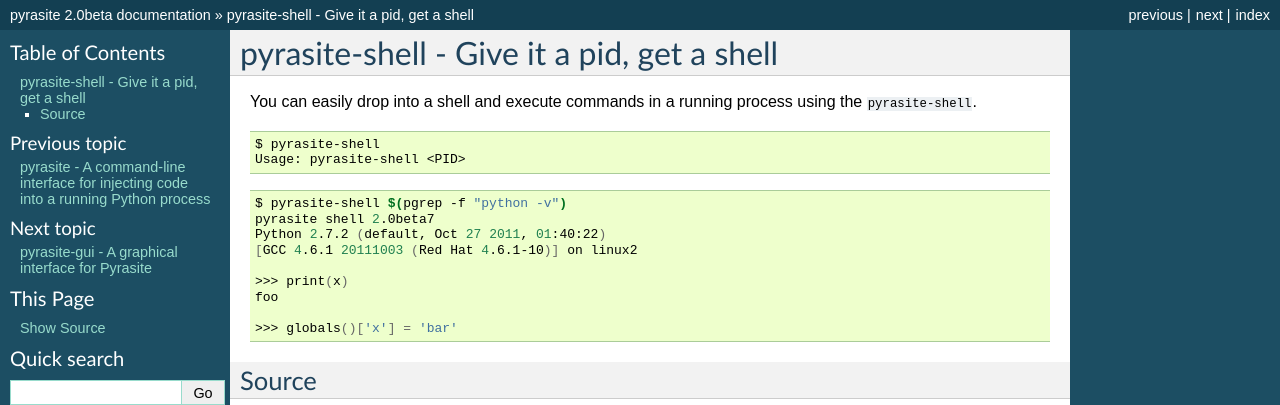
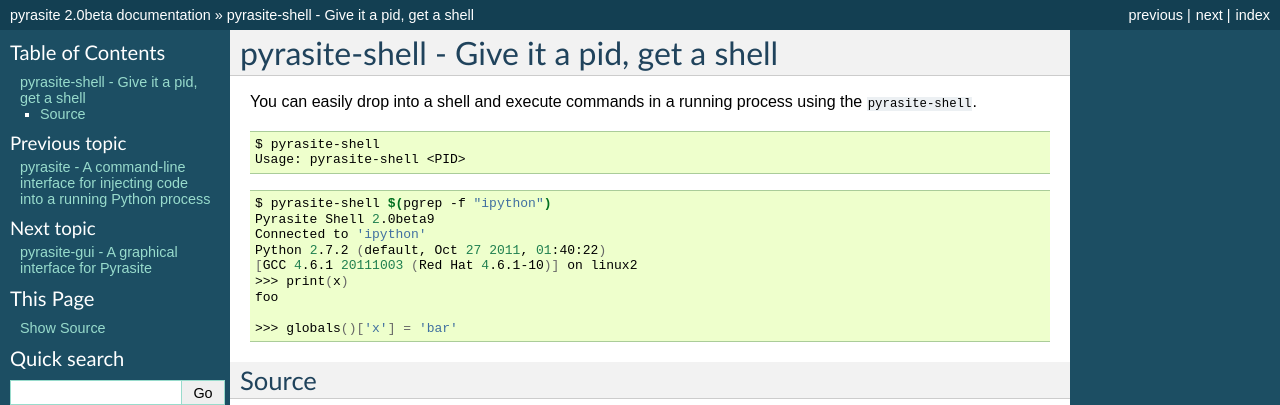
Before and after one commit to lmacken/pyrasite, a Sphinx documentation site: the page built from docs/Shell.rst, in a window 1280 px wide, cut to the strip 0-405 px from the top of the page. Built offline with Sphinx 7.4.7, drawn with Linux system fonts in a browser that asks for light colours.

Commit message:
Update our pyrasite-shell docs

```diff
--- a/docs/Shell.rst
+++ b/docs/Shell.rst
@@ -11,11 +11,11 @@
 
 .. code-block:: bash
 
-   $ pyrasite-shell $(pgrep -f "python -v")
-   pyrasite shell 2.0beta7
+   $ pyrasite-shell $(pgrep -f "ipython")
+   Pyrasite Shell 2.0beta9
+   Connected to 'ipython'
    Python 2.7.2 (default, Oct 27 2011, 01:40:22)
    [GCC 4.6.1 20111003 (Red Hat 4.6.1-10)] on linux2
-
    >>> print(x)
    foo
 
```
